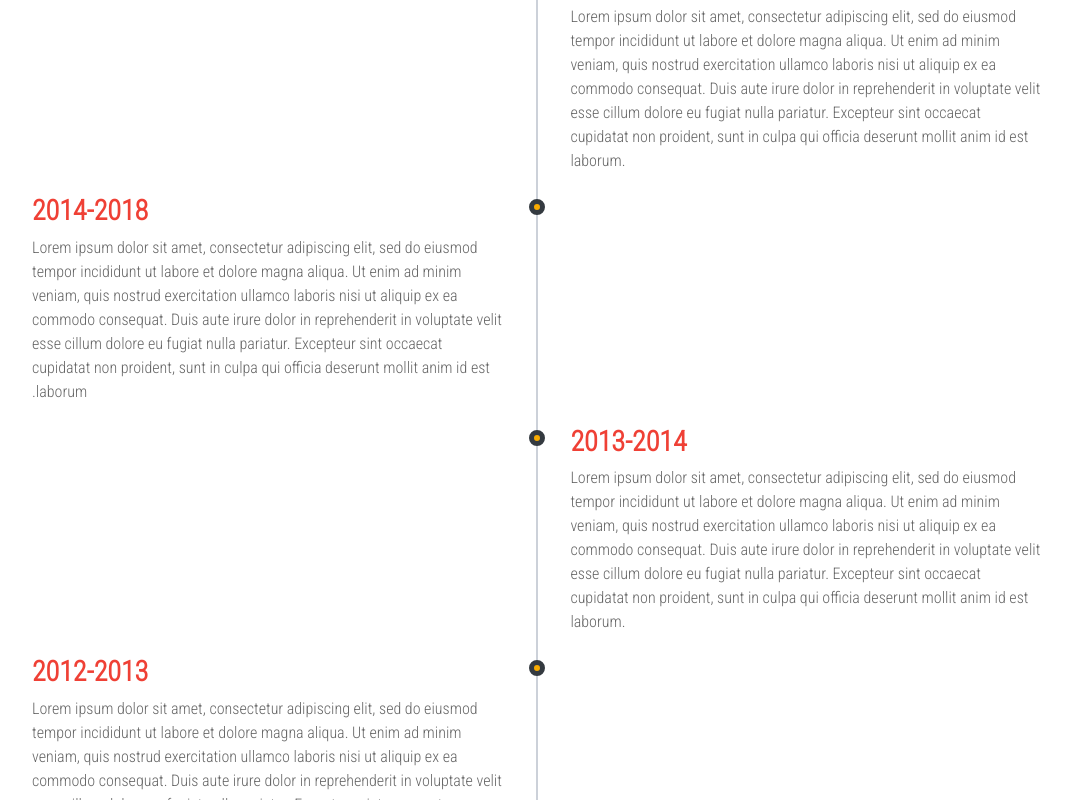
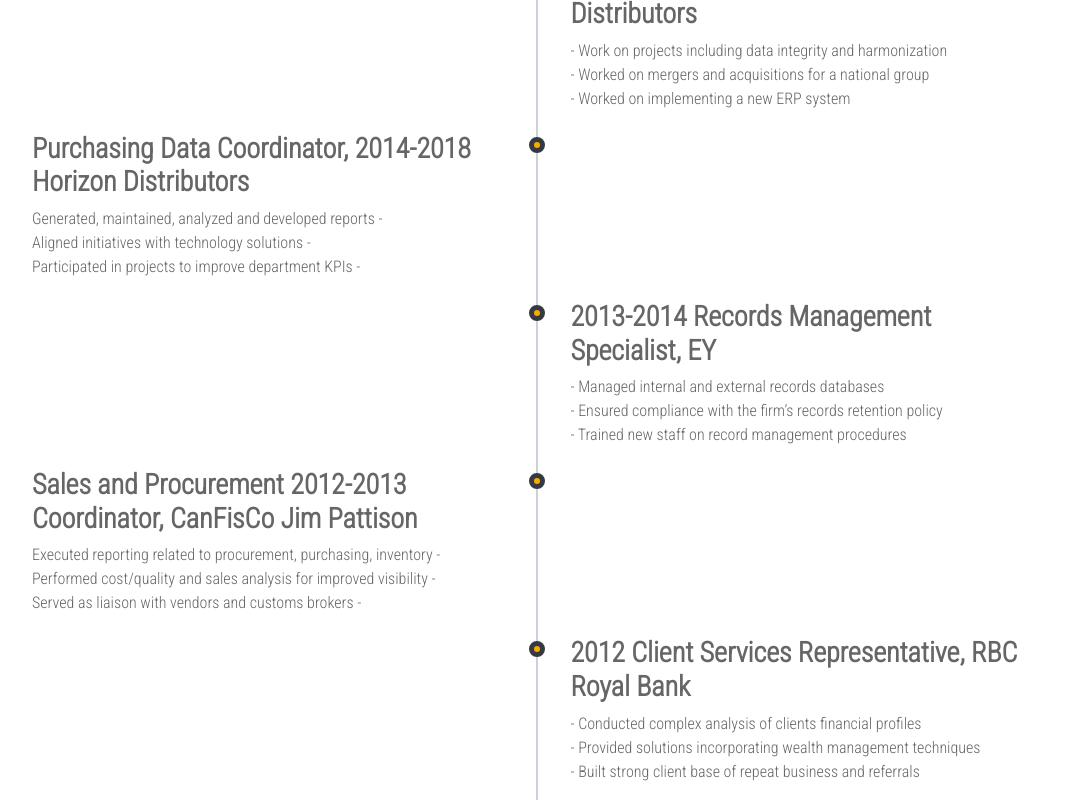
Before and after one commit to yuzhakova/website, a React (Create React App) app in the folder client/: page / in a window 1280 px wide. Shown: the part 1560-2360 px from the top of the page, without its empty margins (103-1174 px from the left). Built offline with nearby package versions, Linux system fonts and the light colour scheme; no server answers.

Commit message:
Add experience section details. Need to fix hyphens and headers to stay in place for left-side sector

```diff
--- a/client/package.json
+++ b/client/package.json
@@ -10,12 +10,14 @@
     "@testing-library/jest-dom": "^5.11.9",
     "@testing-library/react": "^11.2.5",
     "@testing-library/user-event": "^12.8.1",
+    "@types/react": "^17.0.3",
     "axios": "^0.21.1",
     "bootstrap": "^4.6.0",
     "react": "^17.0.1",
     "react-bootstrap": "^1.5.1",
     "react-bootstrap-carousel": "^4.1.1",
     "react-dom": "^17.0.1",
+    "react-particles": "^0.0.3",
     "react-responsive-carousel": "^3.2.13",
     "react-scripts": "4.0.3",
     "react-scroll": "^1.8.2",
--- a/client/src/App.css
+++ b/client/src/App.css
@@ -244,7 +244,7 @@
 
 .timeline-content h3 {
   margin-top: 0.3125rem;
-  color: var(--primary-red);
+  /* color: var(--primary-red); */
   font-weight: 900;
 }
 
--- a/client/src/components/Experience.js
+++ b/client/src/components/Experience.js
@@ -10,15 +10,11 @@
         <div className="timeline-block timeline-block-right">
           <div className="marker"></div>
           <div className="timeline-content">
-            <h3>2018-2021</h3>
+            <h3>2018-2021 Business Analyst, Horizon Distributors</h3>
             <p>
-              Lorem ipsum dolor sit amet, consectetur adipiscing elit, sed do
-              eiusmod tempor incididunt ut labore et dolore magna aliqua. Ut
-              enim ad minim veniam, quis nostrud exercitation ullamco laboris
-              nisi ut aliquip ex ea commodo consequat. Duis aute irure dolor in
-              reprehenderit in voluptate velit esse cillum dolore eu fugiat
-              nulla pariatur. Excepteur sint occaecat cupidatat non proident,
-              sunt in culpa qui officia deserunt mollit anim id est laborum.
+              - Work on projects including data integrity and harmonization
+              <br />- Worked on mergers and acquisitions for a national group
+              <br />- Worked on implementing a new ERP system
             </p>
           </div>
         </div>
@@ -26,15 +22,11 @@
         <div className="timeline-block timeline-block-left">
           <div className="marker"></div>
           <div className="timeline-content">
-            <h3>2014-2018</h3>
+            <h3>2014-2018 Purchasing Data Coordinator, Horizon Distributors</h3>
             <p>
-              Lorem ipsum dolor sit amet, consectetur adipiscing elit, sed do
-              eiusmod tempor incididunt ut labore et dolore magna aliqua. Ut
-              enim ad minim veniam, quis nostrud exercitation ullamco laboris
-              nisi ut aliquip ex ea commodo consequat. Duis aute irure dolor in
-              reprehenderit in voluptate velit esse cillum dolore eu fugiat
-              nulla pariatur. Excepteur sint occaecat cupidatat non proident,
-              sunt in culpa qui officia deserunt mollit anim id est laborum.
+              - Generated, maintained, analyzed and developed reports
+              <br />- Aligned initiatives with technology solutions
+              <br />- Participated in projects to improve department KPIs
             </p>
           </div>
         </div>
@@ -42,15 +34,12 @@
         <div className="timeline-block timeline-block-right">
           <div className="marker"></div>
           <div className="timeline-content">
-            <h3>2013-2014</h3>
+            <h3>2013-2014 Records Management Specialist, EY</h3>
             <p>
-              Lorem ipsum dolor sit amet, consectetur adipiscing elit, sed do
-              eiusmod tempor incididunt ut labore et dolore magna aliqua. Ut
-              enim ad minim veniam, quis nostrud exercitation ullamco laboris
-              nisi ut aliquip ex ea commodo consequat. Duis aute irure dolor in
-              reprehenderit in voluptate velit esse cillum dolore eu fugiat
-              nulla pariatur. Excepteur sint occaecat cupidatat non proident,
-              sunt in culpa qui officia deserunt mollit anim id est laborum.
+              - Managed internal and external records databases
+              <br />- Ensured compliance with the firm’s records retention
+              policy
+              <br />- Trained new staff on record management procedures
             </p>
           </div>
         </div>
@@ -58,15 +47,14 @@
         <div className="timeline-block timeline-block-left">
           <div className="marker"></div>
           <div className="timeline-content">
-            <h3>2012-2013</h3>
+            <h3>
+              2012-2013 Sales and Procurement Coordinator, CanFisCo Jim Pattison
+            </h3>
             <p>
-              Lorem ipsum dolor sit amet, consectetur adipiscing elit, sed do
-              eiusmod tempor incididunt ut labore et dolore magna aliqua. Ut
-              enim ad minim veniam, quis nostrud exercitation ullamco laboris
-              nisi ut aliquip ex ea commodo consequat. Duis aute irure dolor in
-              reprehenderit in voluptate velit esse cillum dolore eu fugiat
-              nulla pariatur. Excepteur sint occaecat cupidatat non proident,
-              sunt in culpa qui officia deserunt mollit anim id est laborum.
+              - Executed reporting related to procurement, purchasing, inventory
+              <br />- Performed cost/quality and sales analysis for improved
+              visibility
+              <br />- Served as liaison with vendors and customs brokers
             </p>
           </div>
         </div>
@@ -74,15 +62,12 @@
         <div className="timeline-block timeline-block-right">
           <div className="marker"></div>
           <div className="timeline-content">
-            <h3>2012</h3>
+            <h3>2012 Client Services Representative, RBC Royal Bank</h3>
             <p>
-              Lorem ipsum dolor sit amet, consectetur adipiscing elit, sed do
-              eiusmod tempor incididunt ut labore et dolore magna aliqua. Ut
-              enim ad minim veniam, quis nostrud exercitation ullamco laboris
-              nisi ut aliquip ex ea commodo consequat. Duis aute irure dolor in
-              reprehenderit in voluptate velit esse cillum dolore eu fugiat
-              nulla pariatur. Excepteur sint occaecat cupidatat non proident,
-              sunt in culpa qui officia deserunt mollit anim id est laborum.
+              - Conducted complex analysis of clients financial profiles
+              <br />- Provided solutions incorporating wealth management
+              techniques
+              <br />- Built strong client base of repeat business and referrals
             </p>
           </div>
         </div>
```
Also changed, not shown: client/public/ERD_NYC.png, 1 other file (tests, documents, lock files or other folders).
